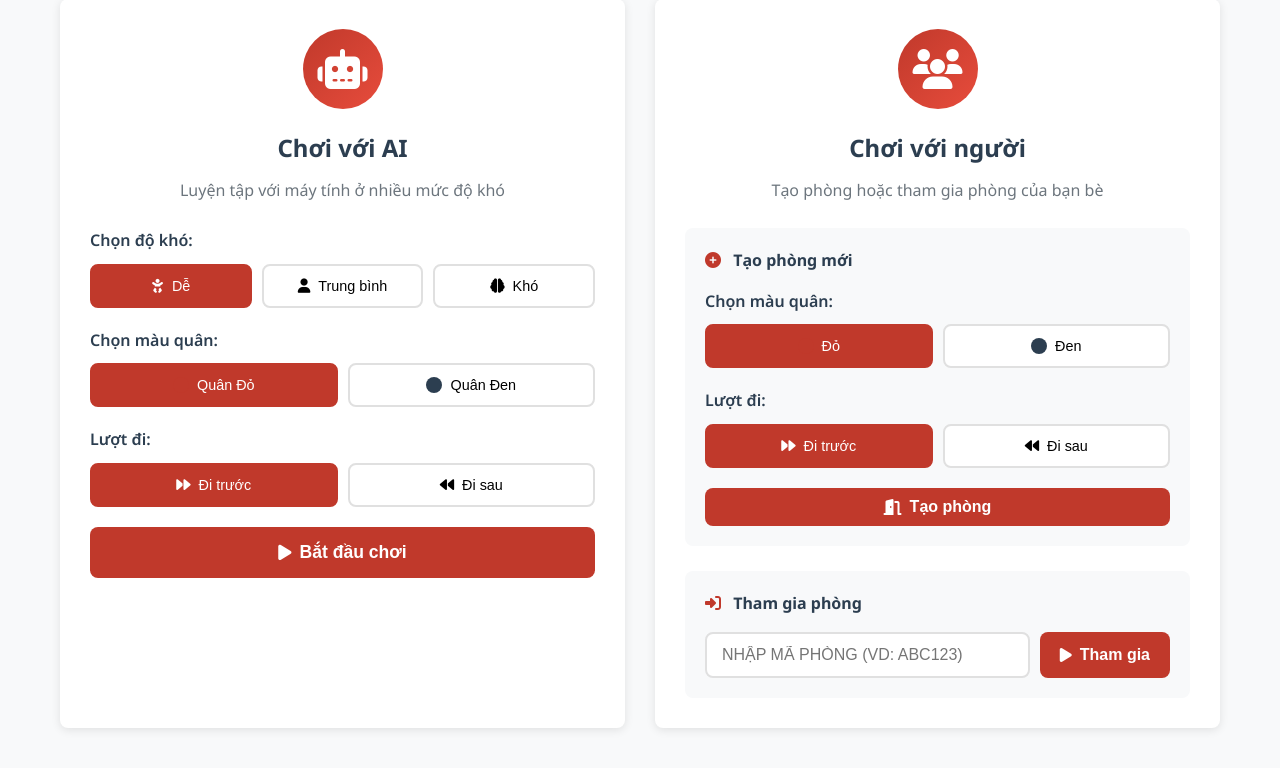
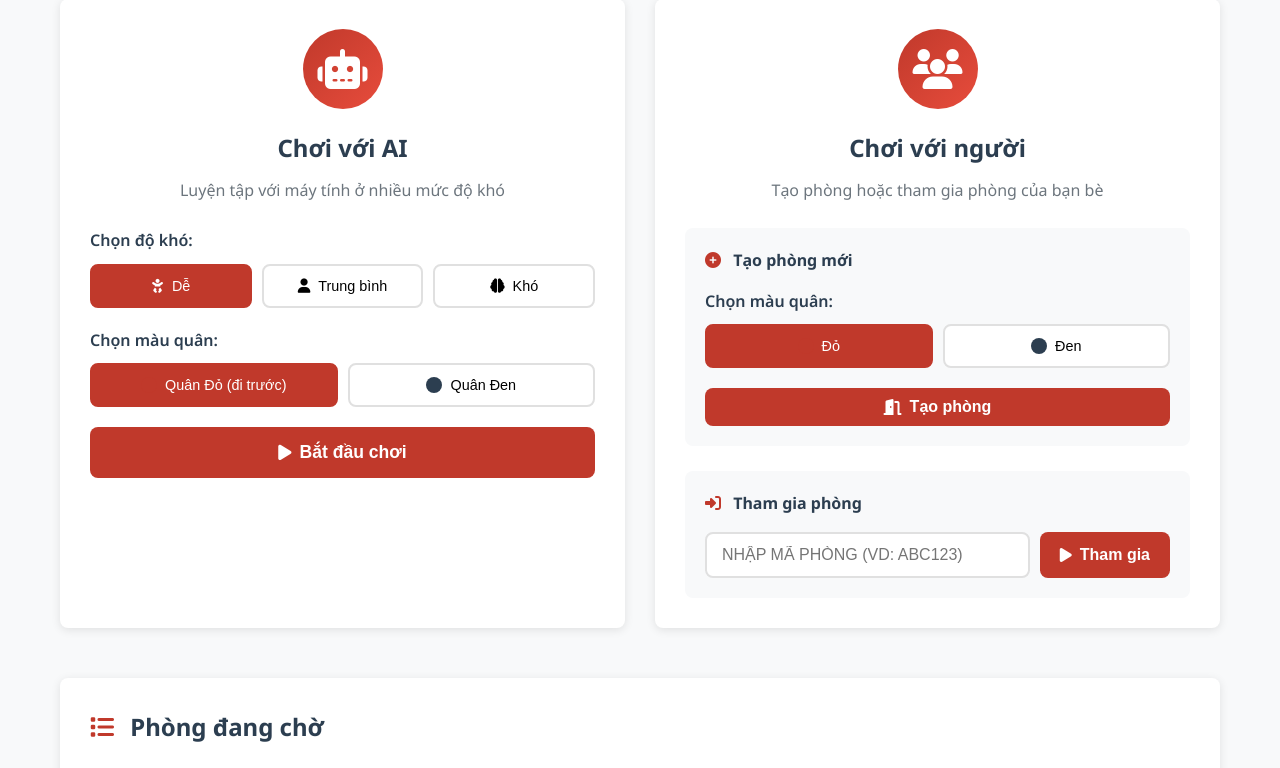
Before and after one commit to Thuan7124/TriTueNhanTao-CoTuongOnline, a Flask app: page /lobby in a window 1280 px wide. Shown: the part 192-960 px from the top of the page. Run offline with Flask 3, Linux system fonts and the light colour scheme; data that the repository does not hold is empty.

Commit message:
Revert turn selection feature (go first/go second)

```diff
--- a/app.py
+++ b/app.py
@@ -536,8 +536,7 @@ def api_create_game():
     {
         "game_type": "pve" | "pvp",
         "ai_difficulty": "easy" | "medium" | "hard" (cho pve),
-        "player_color": "red" | "black" (màu người chơi chọn),
-        "player_goes_first": true | false (người chơi đi trước hay không)
+        "player_color": "red" | "black" (màu người chơi chọn)
     }
     """
     data = request.json or {}
@@ -545,17 +544,6 @@ def api_create_game():
     game_type = data.get("game_type", "pve")
     ai_difficulty = data.get("ai_difficulty", "medium")
     player_color = data.get("player_color", "red")
-    player_goes_first = data.get("player_goes_first", True)  # Mặc định đi trước
-
-    # Xác định ai đi trước (first_turn)
-    # Nếu player_goes_first = True, first_turn = player_color
-    # Nếu player_goes_first = False, first_turn = màu còn lại (AI/đối thủ)
-    if player_goes_first:
-        first_turn = player_color
-    else:
-        first_turn = 'black' if player_color == 'red' else 'red'
-
-    logger.info(f"[create_game] player_color={player_color}, player_goes_first={player_goes_first}, first_turn={first_turn}")
 
     # Tạo room code
     room_code = generate_room_code()
@@ -584,8 +572,7 @@ def api_create_game():
         red_player_id=red_player_id,
         black_player_id=black_player_id,
         red_player_name=red_player_name,
-        black_player_name=black_player_name,
-        first_turn=first_turn
+        black_player_name=black_player_name
     )
 
     if not game_id:
@@ -597,8 +584,6 @@ def api_create_game():
 
         # Tạo board và lưu vào memory
         board = create_board()
-        board.turn = first_turn  # Set lượt đi đầu tiên
-
         ai_color = 'black' if player_color == 'red' else 'red'
         ai_instance = ChessAI(level=ai_difficulty, color=ai_color)
 
@@ -608,7 +593,6 @@ def api_create_game():
             'game_type': game_type,
             'ai': ai_instance,
             'ai_color': ai_color,
-            'first_turn': first_turn,
             'players': {
                 'red': {'user_id': red_player_id, 'socket_id': None, 'name': red_player_name},
                 'black': {'user_id': black_player_id, 'socket_id': None, 'name': black_player_name}
@@ -616,23 +600,18 @@ def api_create_game():
         }
         ROOM_TO_GAME[room_code] = game_id
 
-        logger.info(f"[create_game] ai_color={ai_color}, first_turn={first_turn}, board.turn before AI={board.turn}")
-
-        # Nếu AI đi trước
-        if first_turn == ai_color:
-            logger.info(f"[create_game] AI goes first, making move...")
+        # Nếu AI đi trước (người chơi chọn đen)
+        if player_color == 'black':
             ai_move = ai_instance.choose_move(board)
             if ai_move:
                 fr, fc, tr, tc = ai_move
                 board.move(fr, fc, tr, tc)
-                logger.info(f"[create_game] AI moved, board.turn after={board.turn}")
     else:
         # PvP: Tạo waiting room
         WAITING_ROOMS[room_code] = {
             'game_id': game_id,
             'host_id': user_id,
             'host_color': player_color,
-            'first_turn': first_turn,
             'created_at': datetime.now(),
             'players': {
                 player_color: {
@@ -649,7 +628,6 @@ def api_create_game():
         "game_id": game_id,
         "room_code": room_code,
         "game_type": game_type,
-        "first_turn": first_turn,
         "message": "Game đã được tạo"
     })
 
--- a/server/models.py
+++ b/server/models.py
@@ -183,7 +183,7 @@ class GameModel:
 
     @staticmethod
     def create(room_code, game_type, ai_difficulty=None, red_player_id=None, black_player_id=None,
-               red_player_name=None, black_player_name=None, first_turn='red'):
+               red_player_name=None, black_player_name=None):
         """
         Tạo game mới
 
@@ -195,7 +195,6 @@ class GameModel:
             black_player_id: ID người chơi đen
             red_player_name: Tên người chơi đỏ (Guest/AI/username)
             black_player_name: Tên người chơi đen (Guest/AI/username)
-            first_turn: 'red' hoặc 'black' - ai đi trước
 
         Returns:
             game_id nếu thành công
@@ -207,23 +206,19 @@ class GameModel:
                  red_player_name, black_player_name),
                 fetch_one=True
             )
-            game_id = result.get('game_id') if result else None
-            # Cập nhật current_turn nếu khác mặc định
-            if game_id and first_turn != 'red':
-                GameModel.update_turn(game_id, first_turn)
-            return game_id
+            return result.get('game_id') if result else None
         except Exception as e:
             # Fallback nếu stored procedure chưa được update
             logger.warning(f"Lỗi gọi sp_CreateGame: {e}")
             # Thử INSERT trực tiếp
             try:
                 query = """
-                    INSERT INTO Games (room_code, game_type, ai_difficulty, red_player_id, black_player_id, current_turn)
-                    VALUES (?, ?, ?, ?, ?, ?);
+                    INSERT INTO Games (room_code, game_type, ai_difficulty, red_player_id, black_player_id)
+                    VALUES (?, ?, ?, ?, ?);
                     SELECT SCOPE_IDENTITY() as game_id;
                 """
                 result = db.execute_query(query, (room_code, game_type, ai_difficulty,
-                                                   red_player_id, black_player_id, first_turn), fetch_one=True)
+                                                   red_player_id, black_player_id), fetch_one=True)
                 return result.get('game_id') if result else None
             except Exception as e2:
                 logger.error(f"Lỗi INSERT trực tiếp: {e2}")
--- a/static/css/style.css
+++ b/static/css/style.css
@@ -660,8 +660,7 @@ img {
 }
 
 .diff-btn,
-.color-btn,
-.turn-btn {
+.color-btn {
     flex: 1;
     padding: 12px;
     border: 2px solid #e0e0e0;
@@ -677,33 +676,15 @@ img {
 }
 
 .diff-btn:hover,
-.color-btn:hover,
-.turn-btn:hover {
+.color-btn:hover {
     border-color: var(--primary-color);
 }
 
 .diff-btn.active,
-.color-btn.active,
-.turn-btn.active {
+.color-btn.active {
     background: var(--primary-color);
     color: var(--white);
     border-color: var(--primary-color);
-}
-
-.turn-select {
-    margin-bottom: 20px;
-}
-
-.turn-select label {
-    display: block;
-    margin-bottom: 10px;
-    font-weight: 600;
-    color: var(--secondary-color);
-}
-
-.turn-buttons {
-    display: flex;
-    gap: 10px;
 }
 
 .color-dot {
--- a/templates/lobby.html
+++ b/templates/lobby.html
@@ -83,22 +83,10 @@
                         <label>Chọn màu quân:</label>
                         <div class="color-buttons">
                             <button class="color-btn active" data-color="red">
-                                <span class="color-dot red"></span> Quân Đỏ
+                                <span class="color-dot red"></span> Quân Đỏ (đi trước)
                             </button>
                             <button class="color-btn" data-color="black">
                                 <span class="color-dot black"></span> Quân Đen
-                            </button>
-                        </div>
-                    </div>
-
-                    <div class="turn-select">
-                        <label>Lượt đi:</label>
-                        <div class="turn-buttons">
-                            <button class="turn-btn active" data-turn="first">
-                                <i class="fas fa-forward"></i> Đi trước
-                            </button>
-                            <button class="turn-btn" data-turn="second">
-                                <i class="fas fa-backward"></i> Đi sau
                             </button>
                         </div>
                     </div>
@@ -128,17 +116,6 @@
                                     </button>
                                     <button class="color-btn" data-color="black">
                                         <span class="color-dot black"></span> Đen
-                                    </button>
-                                </div>
-                            </div>
-                            <div class="turn-select">
-                                <label>Lượt đi:</label>
-                                <div class="turn-buttons pvp-turn">
-                                    <button class="turn-btn active" data-turn="first">
-                                        <i class="fas fa-forward"></i> Đi trước
-                                    </button>
-                                    <button class="turn-btn" data-turn="second">
-                                        <i class="fas fa-backward"></i> Đi sau
                                     </button>
                                 </div>
                             </div>
@@ -205,9 +182,7 @@
         // State
         let selectedDifficulty = 'easy';
         let selectedColorAI = 'red';
-        let selectedTurnAI = 'first';  // first = đi trước, second = đi sau
         let selectedColorPVP = 'red';
-        let selectedTurnPVP = 'first';
         let createdRoomCode = '';
 
         // Difficulty selection
@@ -228,30 +203,12 @@
             });
         });
 
-        // Turn selection for AI
-        document.querySelectorAll('.mode-card:first-child .turn-btn').forEach(btn => {
-            btn.addEventListener('click', function() {
-                this.parentElement.querySelectorAll('.turn-btn').forEach(b => b.classList.remove('active'));
-                this.classList.add('active');
-                selectedTurnAI = this.dataset.turn;
-            });
-        });
-
         // Color selection for PVP
         document.querySelectorAll('.pvp-color .color-btn').forEach(btn => {
             btn.addEventListener('click', function() {
                 this.parentElement.querySelectorAll('.color-btn').forEach(b => b.classList.remove('active'));
                 this.classList.add('active');
                 selectedColorPVP = this.dataset.color;
-            });
-        });
-
-        // Turn selection for PVP
-        document.querySelectorAll('.pvp-turn .turn-btn').forEach(btn => {
-            btn.addEventListener('click', function() {
-                this.parentElement.querySelectorAll('.turn-btn').forEach(b => b.classList.remove('active'));
-                this.classList.add('active');
-                selectedTurnPVP = this.dataset.turn;
             });
         });
 
@@ -265,8 +222,7 @@
                     body: JSON.stringify({
                         game_type: 'pve',
                         ai_difficulty: selectedDifficulty,
-                        player_color: selectedColorAI,
-                        player_goes_first: selectedTurnAI === 'first'
+                        player_color: selectedColorAI
                     })
                 });
                 const data = await response.json();
@@ -292,8 +248,7 @@
                     headers: {'Content-Type': 'application/json'},
                     body: JSON.stringify({
                         game_type: 'pvp',
-                        player_color: selectedColorPVP,
-                        player_goes_first: selectedTurnPVP === 'first'
+                        player_color: selectedColorPVP
                     })
                 });
                 const data = await response.json();
```
